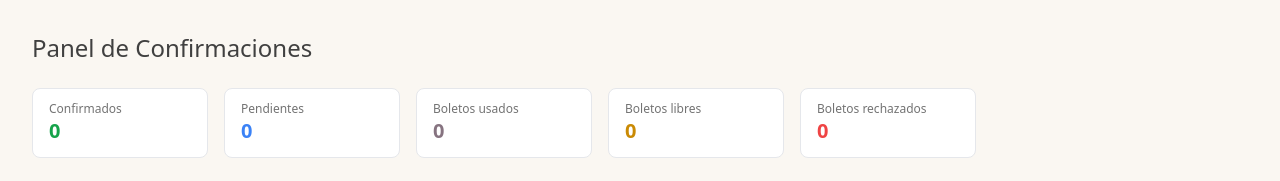
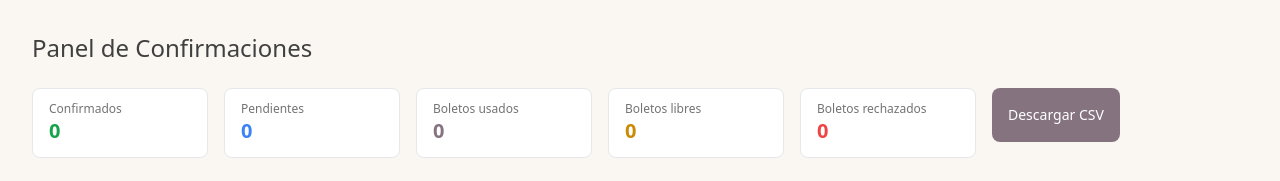
Before and after one commit to MayZermeno/invitacion-web, a React (Vite) app: page /admin in a window 1280 px wide. Shown: the top 181 px of the page. Built offline with nearby package versions, Linux system fonts and the light colour scheme; no server answers; the database is empty.

Commit message:
boton de descarga

```diff
--- a/src/components/AdminRSVP.jsx
+++ b/src/components/AdminRSVP.jsx
@@ -47,7 +47,39 @@ const boletosRechazados = invitados.reduce((total, inv) => {
   }
   return total
 }, 0)
+const downloadCSV = () => {
+  const headers = [
+    "Token",
+    "Nombre",
+    "Confirmado",
+    "Asistencia",
+    "Boletos usados",
+    "Boletos asignados"
+  ]
 
+  const rows = invitados.map(inv => [
+    inv.id,
+    inv.nombre,
+    inv.confirmado ? "Sí" : "No",
+    inv.asistencia === true ? "Sí" : inv.asistencia === false ? "No" : "",
+    inv.boletos_usados || 0,
+    inv.boletos_asignados || 0
+  ])
+
+  const csv = [headers, ...rows]
+    .map(row => row.join(";"))
+    .join("\n")
+
+  const blob = new Blob([csv], { type: "text/csv;charset=utf-8;" })
+  const url = URL.createObjectURL(blob)
+
+  const link = document.createElement("a")
+  link.href = url
+  link.setAttribute("download", "invitados.csv")
+  document.body.appendChild(link)
+  link.click()
+  document.body.removeChild(link)
+}
   return (
     <div className="min-h-screen bg-[#FAF7F2] p-8 font-sans">
 
@@ -92,7 +124,12 @@ const boletosRechazados = invitados.reduce((total, inv) => {
       {boletosRechazados}
     </p>
   </div>
-
+<button
+  onClick={downloadCSV}
+  className="mb-4 px-4 py-2 bg-mauve text-white rounded-lg text-sm"
+>
+  Descargar CSV
+</button>
 </div>
 
       {/* Tabla */}
```
